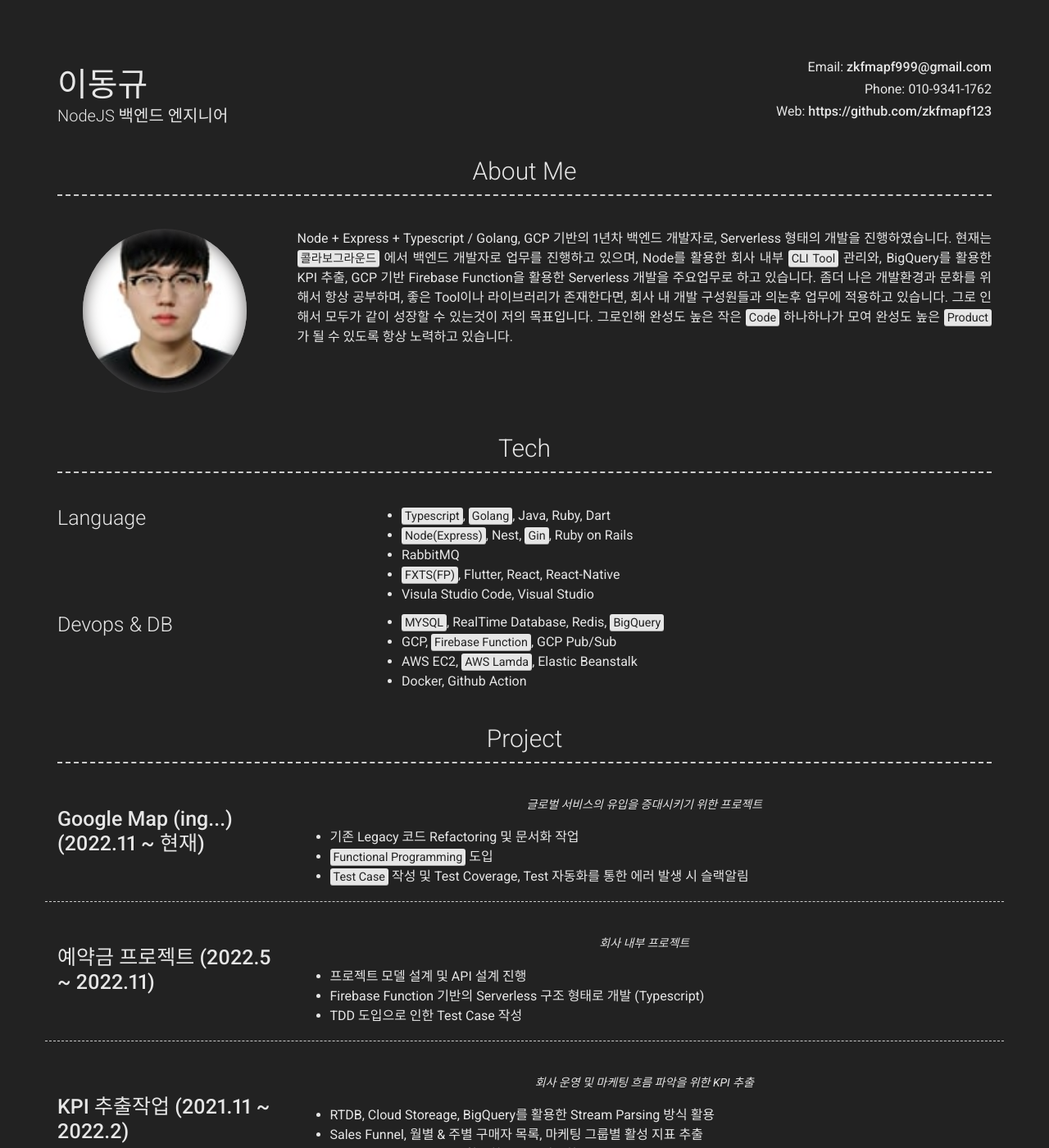
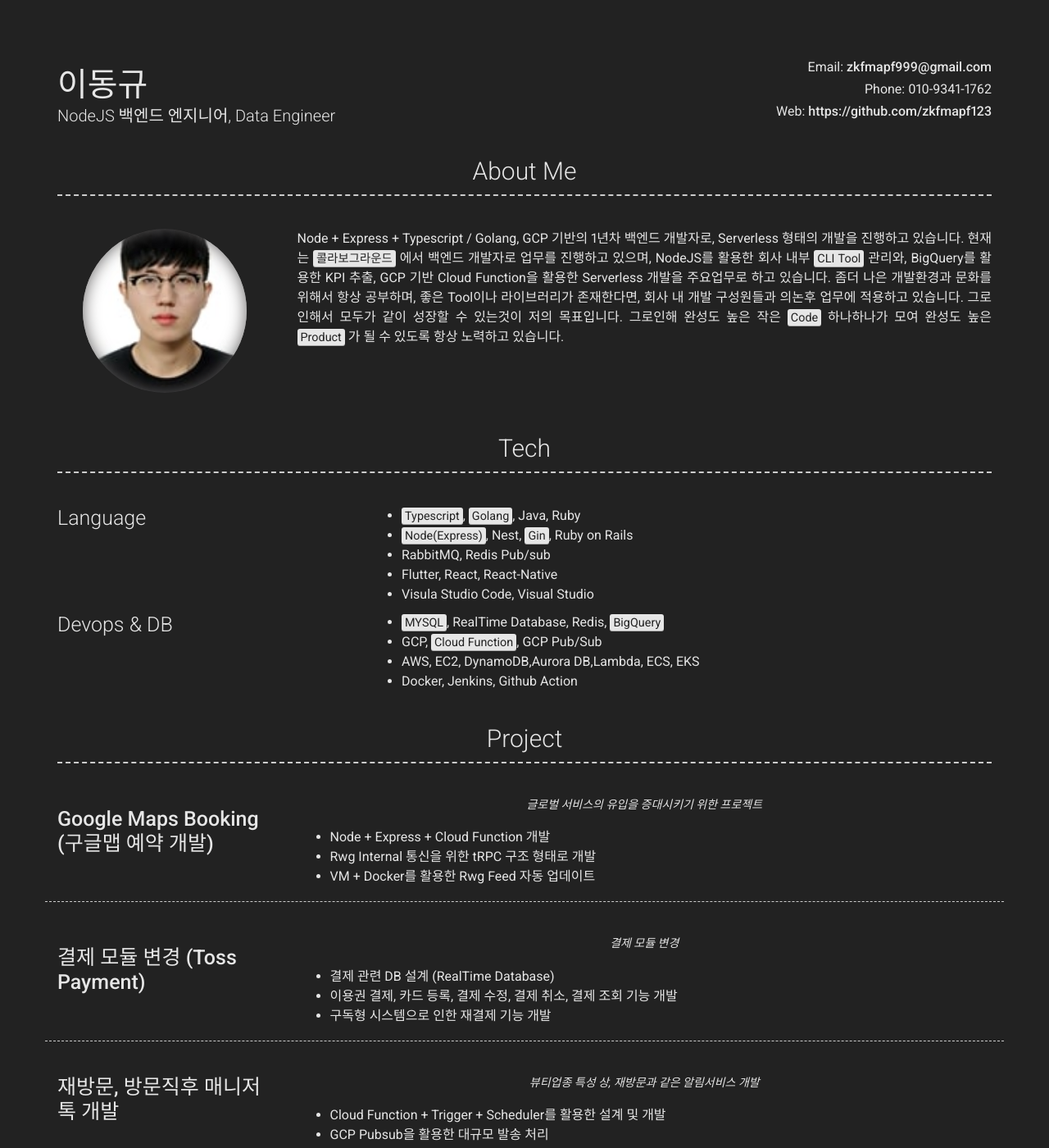
Before and after one commit to zkfmapf123/resume_v2, a Jekyll site: the page built from index.md, in a window 1280 px wide and 1400 px high. Shown: the whole window at 82% size. Built offline with Jekyll 4.4.1, drawn with Linux system fonts in a browser that asks for light colours; nearby versions of some CDN libraries; some of the changed text lies outside the part shown.

Commit message:
resume v2

```diff
--- a/_config.yml
+++ b/_config.yml
@@ -7,7 +7,7 @@ version: 2
 
 # Personal info
 name: 이동규
-title: NodeJS 백엔드 엔지니어
+title: NodeJS 백엔드 엔지니어, Data Engineer
 email: zkfmapf999@gmail.com
 # email_title: Email (Email title override)
 phone: 010-9341-1762
@@ -52,9 +52,9 @@ darkmode: true
 # about_title: About Me (Use this to override about section title)
 about_profile_image: images/profile.jpg
 about_content: | # this will include new lines to allow paragraphs
-  Node + Express + Typescript / Golang, GCP 기반의 1년차 백엔드 개발자로, Serverless 형태의 개발을 진행하였습니다.
-  현재는 <mark>콜라보그라운드</mark> 에서 백엔드 개발자로 업무를 진행하고 있으며, Node를 활용한 회사 내부 <mark>CLI Tool</mark>
-  관리와, BigQuery를 활용한 KPI 추출, GCP 기반 Firebase Function을 활용한 Serverless 개발을 주요업무로 하고 있습니다.
+  Node + Express + Typescript / Golang, GCP 기반의 1년차 백엔드 개발자로, Serverless 형태의 개발을 진행하고 있습니다.
+  현재는 <mark>콜라보그라운드</mark> 에서 백엔드 개발자로 업무를 진행하고 있으며, NodeJS를 활용한 회사 내부 <mark>CLI Tool</mark>
+  관리와, BigQuery를 활용한 KPI 추출, GCP 기반 Cloud Function을 활용한 Serverless 개발을 주요업무로 하고 있습니다.
   좀더 나은 개발환경과 문화를 위해서 항상 공부하며, 좋은 Tool이나 라이브러리가 존재한다면, 회사 내 개발 구성원들과 의논후 업무에 적용하고 있습니다.
   그로 인해서 모두가 같이 성장할 수 있는것이 저의 목표입니다. 그로인해 완성도 높은 작은 <mark>Code</mark> 하나하나가 모여 완성도 높은 <mark>Product</mark>
   가 될 수 있도록 항상 노력하고 있습니다.
@@ -67,10 +67,10 @@ content:
       <div id="left" style="flex:1;"><h4>Language</h4></div>
       <div id="description" style="display:flex; flex-direciton:row; flex:2; justify-content:left;" >
       <ul>
-      <li><mark>Typescript</mark>, <mark>Golang</mark>, Java, Ruby, Dart</li>
+      <li><mark>Typescript</mark>, <mark>Golang</mark>, Java, Ruby</li>
       <li><mark>Node(Express)</mark>, Nest, <mark>Gin</mark>, Ruby on Rails</li>
-      <li>RabbitMQ</li>
-      <li><mark>FXTS(FP)</mark>, Flutter, React, React-Native</li>
+      <li>RabbitMQ, Redis Pub/sub</li>
+      <li>Flutter, React, React-Native</li>
       <li>Visula Studio Code, Visual Studio</li>
       </ul>
       </div>
@@ -80,9 +80,9 @@ content:
       <div id="description" style="display:flex; flex-direciton:row; flex:2; justify-content:left;" >
       <ul>
       <li><mark>MYSQL</mark>, RealTime Database, Redis, <mark>BigQuery</mark></li>
-      <li>GCP, <mark>Firebase Function</mark>, GCP Pub/Sub</li>
-      <li>AWS EC2, <mark>AWS Lamda</mark>, Elastic Beanstalk</li>
-      <li>Docker, Github Action</li>
+      <li>GCP, <mark>Cloud Function</mark>, GCP Pub/Sub</li>
+      <li>AWS, EC2, DynamoDB,Aurora DB,Lambda, ECS, EKS</li>
+      <li>Docker, Jenkins, Github Action</li>
       </ul>
       </div>
       </div>
@@ -93,9 +93,41 @@ content:
         border:
           weak # Value of `weak` will display a weak border below this item. # Any
           # other value (or no value) means no border will be displayed
-        title: Google Map (ing...) (2022.11 ~ 현재)
+        title: Google Maps Booking (구글맵 예약 개발)
         quote: >
           글로벌 서비스의 유입을 증대시키기 위한 프로젝트
+        description: | # this will include new lines to allow paragraphs
+          - Node + Express + Cloud Function 개발
+          - Rwg Internal 통신을 위한 tRPC 구조 형태로 개발
+          - VM + Docker를 활용한 Rwg Feed 자동 업데이트
+      - layout: left
+        border:
+          weak # Value of `weak` will display a weak border below this item. # Any
+          # other value (or no value) means no border will be displayed
+        title: 결제 모듈 변경 (Toss Payment)
+        quote: >
+          결제 모듈 변경
+        description: | # this will include new lines to allow paragraphs
+          - 결제 관련 DB 설계 (RealTime Database)
+          - 이용권 결제, 카드 등록, 결제 수정, 결제 취소, 결제 조회 기능 개발
+          - 구독형 시스템으로 인한 재결제 기능 개발
+      - layout: left
+        border:
+          weak # Value of `weak` will display a weak border below this item. # Any
+          # other value (or no value) means no border will be displayed
+        title: 재방문, 방문직후 매니저톡 개발
+        quote: >
+          뷰티업종 특성 상, 재방문과 같은 알림서비스 개발
+        description: | # this will include new lines to allow paragraphs
+          - Cloud Function + Trigger + Scheduler를 활용한 설계 및 개발
+          - GCP Pubsub을 활용한 대규모 발송 처리
+      - layout: left
+        border:
+          weak # Value of `weak` will display a weak border below this item. # Any
+          # other value (or no value) means no border will be displayed
+        title: Data Pipeline 구축 및 EventLog 데이터 수집
+        quote: >
+          파이프라인 구축과 데이터 로깅 구축
         description: | # this will include new lines to allow paragraphs
           - 기존 Legacy 코드 Refactoring 및 문서화 작업
           - <mark>Functional Programming</mark> 도입
@@ -104,25 +136,27 @@ content:
         border:
           weak # Value of `weak` will display a weak border below this item. # Any
           # other value (or no value) means no border will be displayed
-        title: 예약금 프로젝트 (2022.5 ~ 2022.11)
+        title: 예약금 프로젝트
         quote: >
           회사 내부 프로젝트
         description: | # this will include new lines to allow paragraphs
           - 프로젝트 모델 설계 및 API 설계 진행
-          - Firebase Function 기반의 Serverless 구조 형태로 개발 (Typescript)
+          - Cloud Function 기반의 Serverless 구조 형태로 개발 (Typescript)
+          - Scheduler, DB Trigger를 활용하여 개발
+          - Cloud Pubsub을 활용하여 대규모 발송 및 메시징 시스템 개발
           - TDD 도입으로 인한 Test Case 작성
       - layout: left
         border:
           weak # Value of `weak` will display a weak border below this item. # Any
           # other value (or no value) means no border will be displayed
-        title: KPI 추출작업 (2021.11 ~ 2022.2)
+        title: KPI 추출작업
         quote: >
           회사 운영 및 마케팅 흐름 파악을 위한 KPI 추출
         description: | # this will include new lines to allow paragraphs
-          - RTDB, Cloud Storeage, BigQuery를 활용한 Stream Parsing 방식 활용
-          - Sales Funnel, 월별 & 주별 구매자 목록, 마케팅 그룹별 활성 지표 추출
+          - RTDB, Cloud Storage, BigQuery를 활용한 Stream Parsing 방식 활용
+          - Sales Funnel, 월별 & 주별 구매자 목록, 마케팅 그룹별 활성 지표 등의 KPI 추출
           - Node Cli + Sheet API를 활용한 Sheet 자동화
-          - VM + Docker + Cron을 활용한 KPI 시스템 자동화
+          - VM + Github Action + Bash Script + Docker를 활용하여 CI/CD 구성
   - title: Experience
     layout: list
     content:
@@ -162,14 +196,14 @@ plugins:
 
 exclude:
   [
-    'Gemfile',
-    'Gemfile.lock',
-    'node_modules',
-    'vendor/bundle/',
-    'vendor/cache/',
-    'vendor/gems/',
-    'vendor/ruby/',
-    'lib/',
-    'scripts/',
-    'docker-compose.yml',
+    "Gemfile",
+    "Gemfile.lock",
+    "node_modules",
+    "vendor/bundle/",
+    "vendor/cache/",
+    "vendor/gems/",
+    "vendor/ruby/",
+    "lib/",
+    "scripts/",
+    "docker-compose.yml",
   ]
```
Also changed, not shown: Gemfile.lock.
